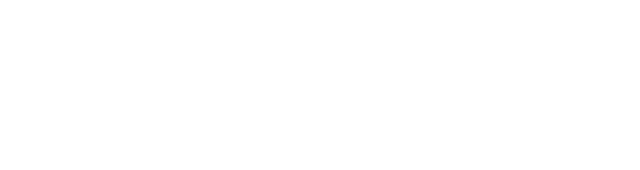
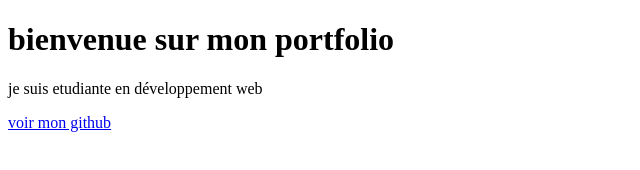
Before and after one commit to jihanebouaaza63-gif/introductionjs, a plain HTML site: page index.html in a window 1280 px wide. Shown: the whole page, without its empty margins (0-640 px from the left). Drawn offline with Linux system fonts and the light colour scheme.

Commit message:
ajouter de la structure

```diff
--- a/index.html
+++ b/index.html
@@ -8,9 +8,10 @@
 </head>
 <body>
 
-
-
+    <h1>bienvenue sur mon portfolio</h1>
+    <p>je suis etudiante en développement web</p>
+    <a href="https://github.com" target ="_blank"> voir mon github</a>
 
     <script src="./index.js"></script>
 </body>
-</html>
+</html
```
